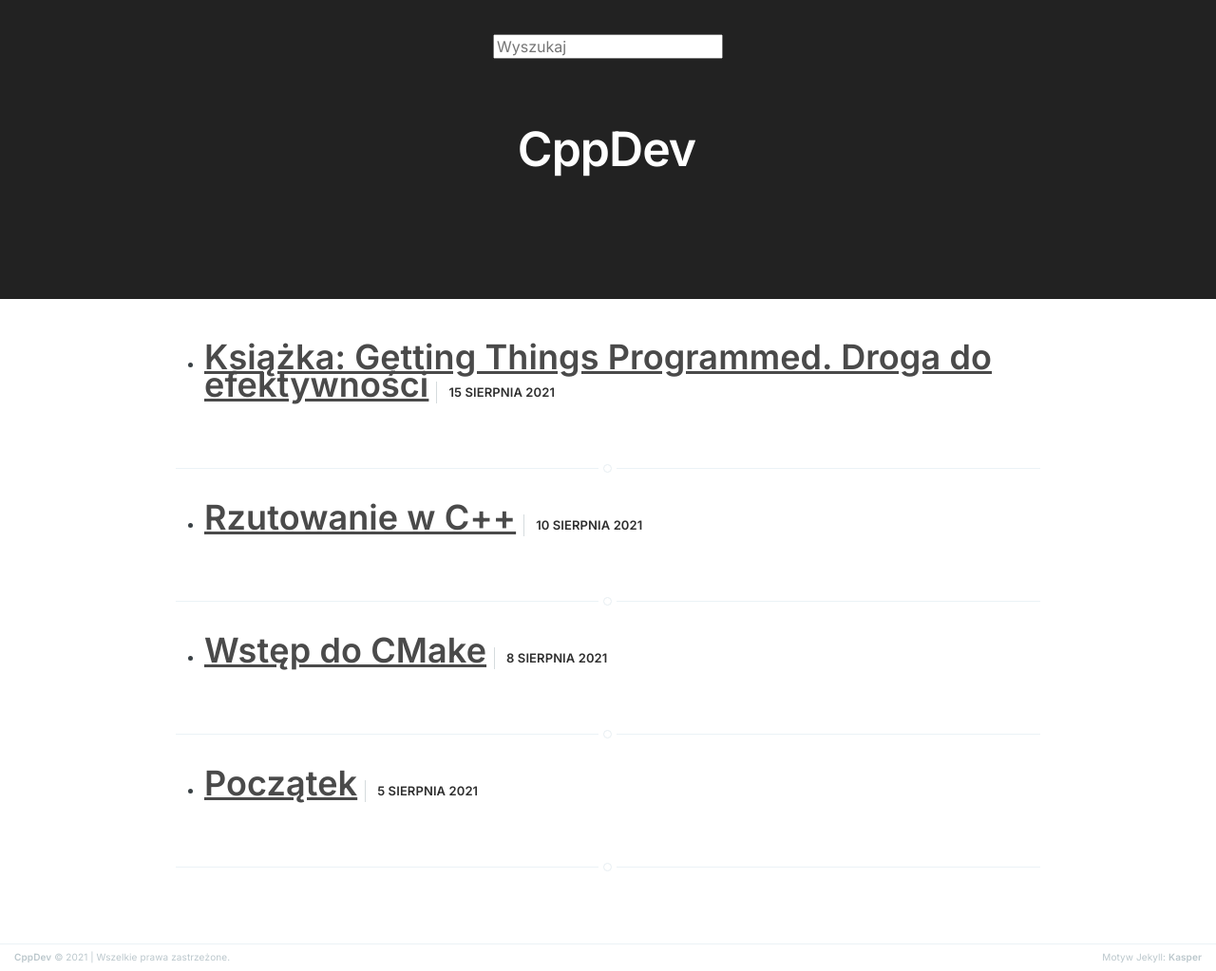
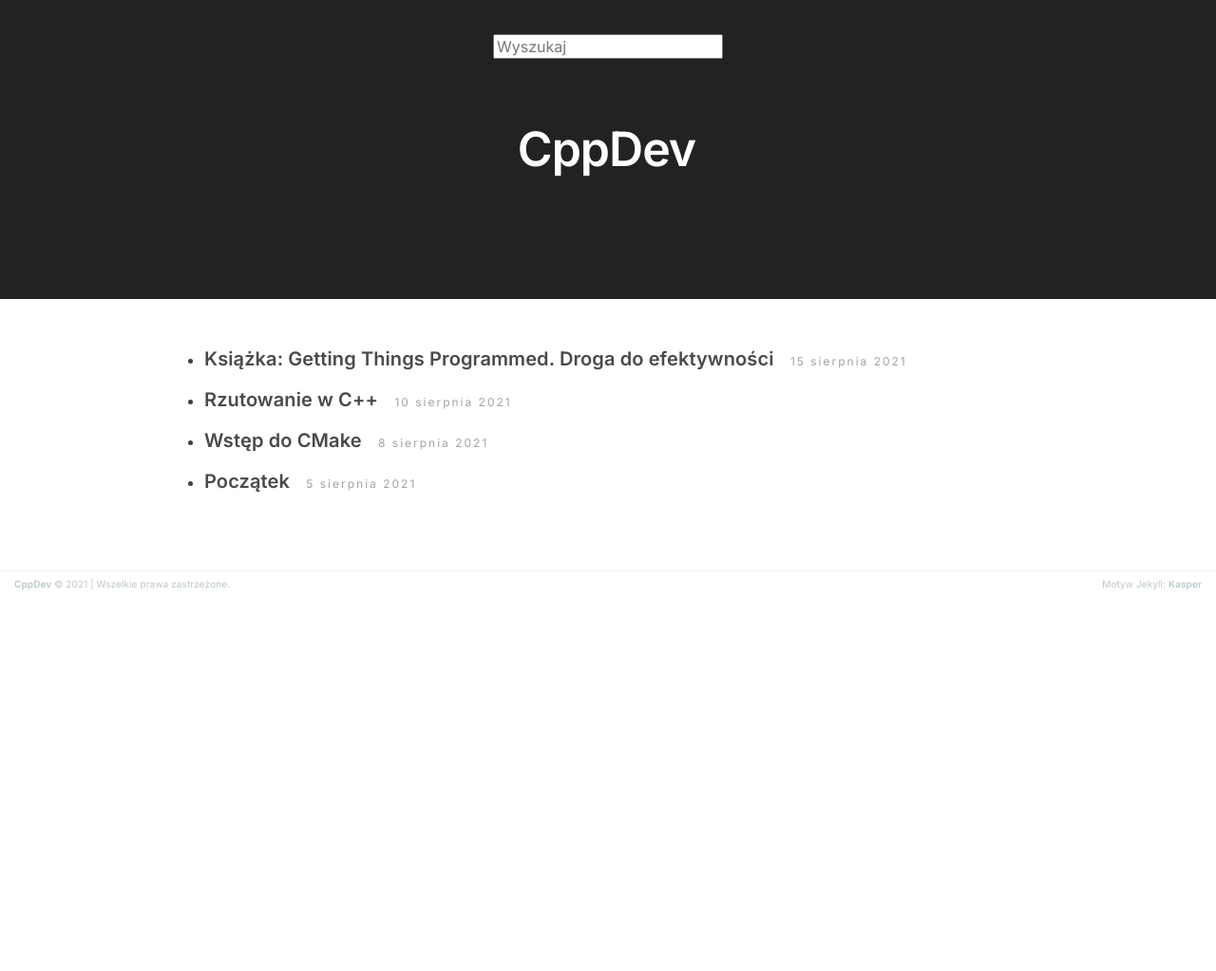
Before and after one commit to kawapa/kawapa.github.io, a Jekyll site: the page built from index.html, in a window 1280 px wide. Shown: the whole page at 95% size. Built offline with Jekyll 4.4.1, drawn with Linux system fonts in a browser that asks for light colours; the list of posts is cut into pages by our own code; after the commit the page ends 900 px from its top, so only the background shows below that.

Commit message:
Major changes in CSS

```diff
--- a/assets/css/screen.css
+++ b/assets/css/screen.css
@@ -245,11 +245,12 @@ p, ul, ol, dl {
     -webkit-font-feature-settings: 'liga' 1, 'onum' 1, 'kern' 1;
     -moz-font-feature-settings: 'liga' 1, 'onum' 1, 'kern' 1;
     -o-font-feature-settings: 'liga' 1, 'onum' 1, 'kern' 1;
-    margin: 0 0 1.75em 0;
+    margin: 0 0 1em 0;
 }
 
 ol, ul {
     padding-left: 3rem;
+    margin: 0 0 1em 0 !important;
 }
 
 ol ol, ul ul,
@@ -298,6 +299,10 @@ blockquote {
     margin: 1.75em 0 1.75em -2.2em;
     padding: 0 0 0 1.75em;
     border-left: #4A4A4A 0.4em solid;
+}
+
+blockquote {
+    color: rgb(139, 139, 139);
 }
 
 blockquote p {
@@ -735,15 +740,17 @@ margin on the iframe, cause it breaks stuff. */
     width: 80%;
     max-width: 910px;
     margin: 4rem auto;
-    padding-bottom: 4rem;
-    border-bottom: #EBF2F6 1px solid;
+    margin-top: 0;
+    margin-bottom: 0;
+    padding-bottom: 0;
+    /* border-bottom: #EBF2F6 1px solid; */
     word-break: break-word;
-    hyphens: auto;
+    /* hyphens: auto; */
 }
 
 /* Add a little circle in the middle of the border-bottom on our .post
    just for the lolz and stylepoints. */
-.post:after {
+/* .post:after {
     display: block;
     content: "";
     width: 7px;
@@ -758,14 +765,15 @@ margin on the iframe, cause it breaks stuff. */
     -moz-border-radius: 100%;
     border-radius: 100%;
     box-shadow: #FFF 0 0 0 5px;
-}
+} */
 
 body:not(.post-template) .post-title {
-    font-size: 3.6rem;
+    text-decoration: none;
 }
 
 .post-title a {
     text-decoration: none;
+    font-size: 2.3rem;
 }
 
 .post-excerpt p {
@@ -811,13 +819,18 @@ body:not(.post-template) .post-title {
 }
 
 .post-date {
-    display: inline-block;
-    margin-left: 8px;
-    padding-left: 12px;
-    border-left: #d5dbde 1px solid;
-    text-transform: uppercase;
-    font-size: 1.3rem;
-    white-space: nowrap;
+    /* min-width: 200px; */
+    /* text-align: right; */
+    /* display: inline-block; */
+    margin-left: 12px;
+    /* padding-right: 16px; */
+    font-weight: 100;
+    /* border-right: #d5dbde 1px solid; */
+    /* text-transform: uppercase; */
+    font-size: 12px;
+    letter-spacing: 2px !important;
+    color: rgb(163, 163, 163);
+    /* white-space: nowrap; */
 }
 
 .user-image {
```
